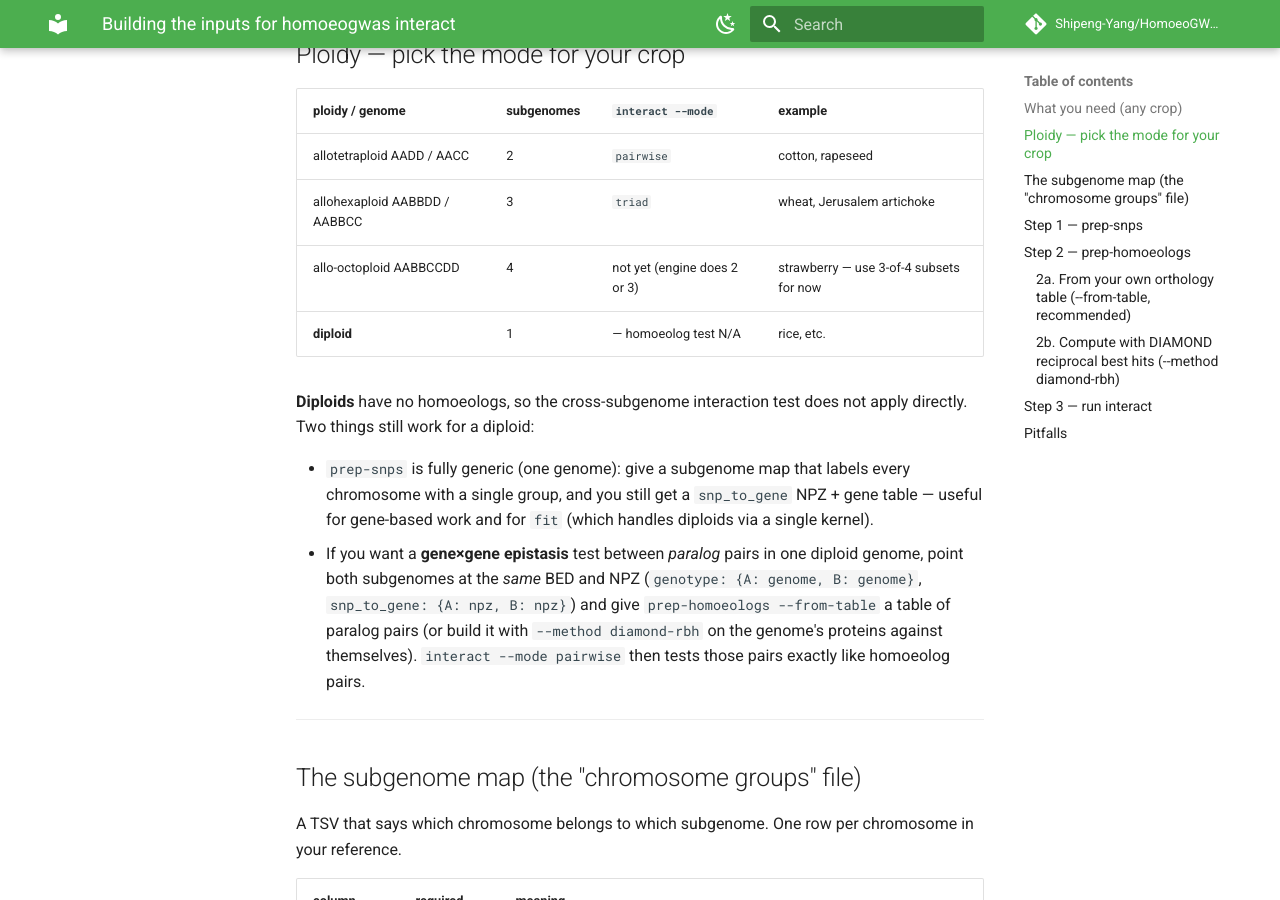
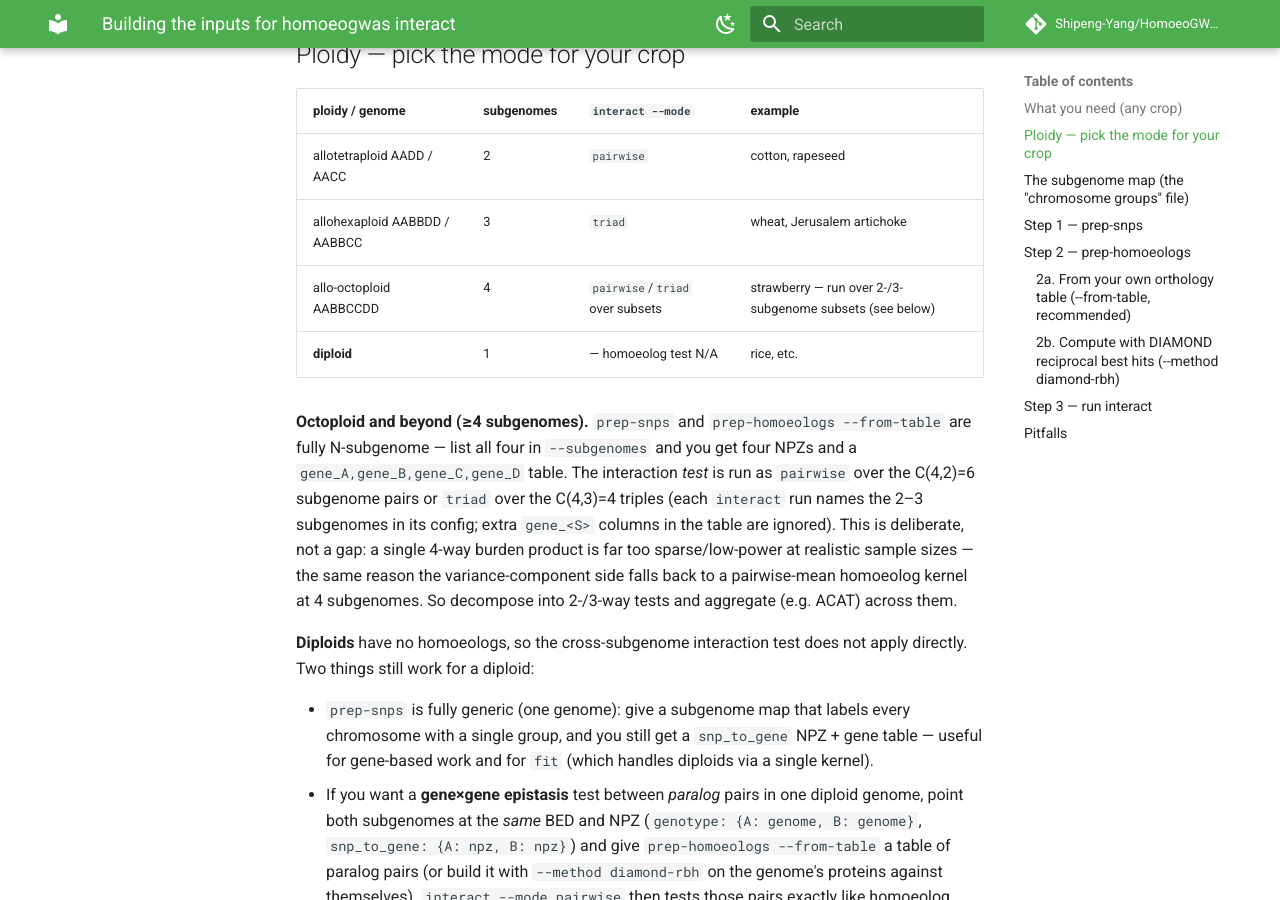
Before and after one commit to Shipeng-Yang/HomoeoGWAS, an MkDocs documentation site: the page built from docs/interact_inputs.md, in a window 1280 px wide and 900 px high, scrolled down 1337 px. Built offline with MkDocs 1.6.1 and Material for MkDocs 9.7.7, drawn with Linux system fonts in a browser that asks for light colours; comment, search, counter and statistics services are not loaded.

Commit message:
docs: clarify interact for octoploid (>=4 subgenomes)
prep-snps and prep-homoeologs --from-table are N-subgenome; the interaction
test runs as pairwise/triad over 2-/3-subgenome subsets and is aggregated, since
a single 4-way burden product is too sparse at realistic n (mirrors the
pairwise-mean homoeolog-kernel fallback).

```diff
--- a/docs/interact_inputs.md
+++ b/docs/interact_inputs.md
@@ -45,8 +45,19 @@ proteins for the DIAMOND path.
 |---|---|---|---|
 | allotetraploid AADD / AACC | 2 | `pairwise` | cotton, rapeseed |
 | allohexaploid AABBDD / AABBCC | 3 | `triad` | wheat, Jerusalem artichoke |
-| allo-octoploid AABBCCDD | 4 | not yet (engine does 2 or 3) | strawberry — use 3-of-4 subsets for now |
+| allo-octoploid AABBCCDD | 4 | `pairwise`/`triad` over subsets | strawberry — run over 2-/3-subgenome subsets (see below) |
 | **diploid** | 1 | — homoeolog test N/A | rice, etc. |
+
+**Octoploid and beyond (≥4 subgenomes).** `prep-snps` and `prep-homoeologs
+--from-table` are fully N-subgenome — list all four in `--subgenomes` and you
+get four NPZs and a `gene_A,gene_B,gene_C,gene_D` table. The interaction *test*
+is run as `pairwise` over the C(4,2)=6 subgenome pairs or `triad` over the
+C(4,3)=4 triples (each `interact` run names the 2–3 subgenomes in its config;
+extra `gene_<S>` columns in the table are ignored). This is deliberate, not a
+gap: a single 4-way burden product is far too sparse/low-power at realistic
+sample sizes — the same reason the variance-component side falls back to a
+pairwise-mean homoeolog kernel at 4 subgenomes. So decompose into 2-/3-way
+tests and aggregate (e.g. ACAT) across them.
 
 **Diploids** have no homoeologs, so the cross-subgenome interaction test does not
 apply directly. Two things still work for a diploid:
```
